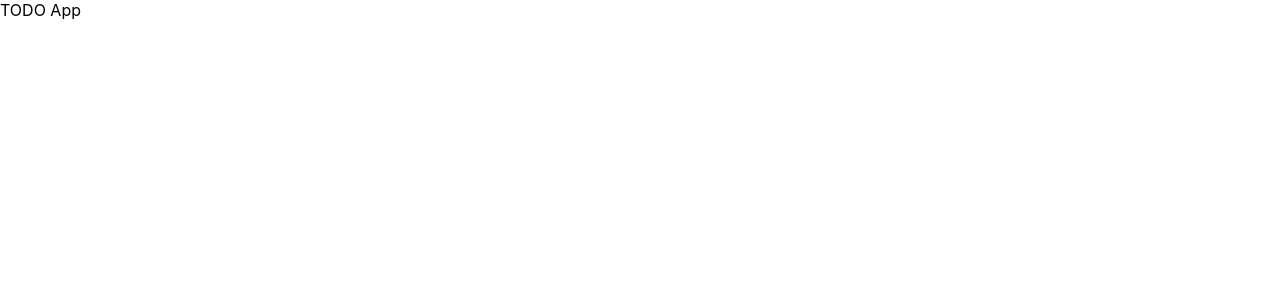
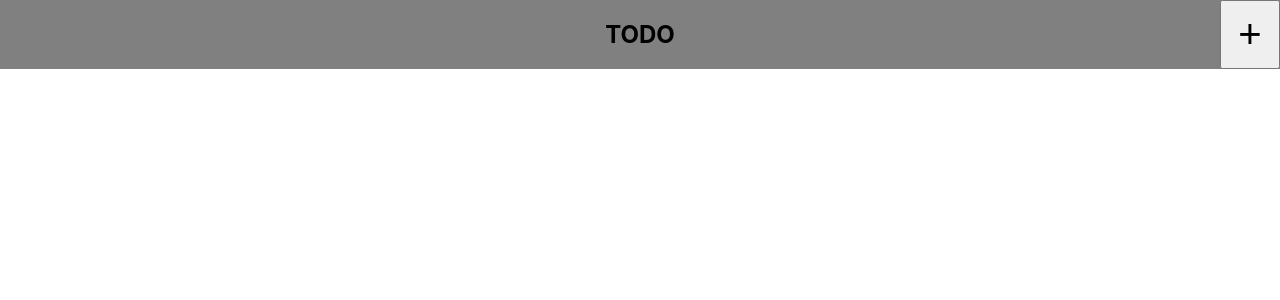
Before and after one commit to IagoBarboza/todo, a React (Create React App) app: page / in a window 1280 px wide. Shown: the top 300 px of the page. Built offline with nearby package versions, Linux system fonts and the light colour scheme.

Commit message:
feat: add a section

```diff
--- a/package.json
+++ b/package.json
@@ -13,7 +13,9 @@
     "react": "^18.1.0",
     "react-dom": "^18.1.0",
     "react-scripts": "5.0.1",
+    "styled-components": "^5.3.5",
     "typescript": "^4.7.2",
+    "uuid": "^8.3.2",
     "web-vitals": "^2.1.4"
   },
   "scripts": {
@@ -39,5 +41,9 @@
       "last 1 firefox version",
       "last 1 safari version"
     ]
+  },
+  "devDependencies": {
+    "@types/styled-components": "^5.1.25",
+    "@types/uuid": "^8.3.4"
   }
 }
--- a/src/App.tsx
+++ b/src/App.tsx
@@ -1,9 +1,15 @@
-function App() {
+import { useState } from "react";
+import { TodoContext, TodoSection } from "./common/TodoContext";
+import Header from "./Header";
+import Sections from "./Sections";
+
+export default function App() {
+  const [sections, setSections] = useState<TodoSection[]>([])
+
   return (
-    <div className="App">
-      TODO App
-    </div>
+    <TodoContext.Provider value={{ sections, setSections }}>
+      <Header />
+      <Sections />
+    </TodoContext.Provider>
   );
 }
-
-export default App;
--- /dev/null
+++ b/src/Header/index.tsx
@@ -0,0 +1,39 @@
+import { useContext } from 'react'
+import styled from 'styled-components'
+import { TodoContext } from '../common/TodoContext'
+import { v4 as uuidv4 } from 'uuid'
+
+const Container = styled.section`
+  position: relative;
+  display: flex;
+  flex-direction: column;
+  background: gray;
+`
+
+const Title = styled.h1`
+  text-align: center;
+`
+
+const AddButton = styled.button`
+  position: absolute;
+  right: 0px;
+  height: 100%;
+  width: 60px;
+  font-size: 40px;
+  cursor: pointer;
+`
+
+export default function Header (): JSX.Element {
+  const {setSections} = useContext(TodoContext)
+
+  function handleAddSection() {
+    setSections(currentSections => [...currentSections, { id: uuidv4(), description: 'New section', items: [] }])
+  }
+
+  return (
+    <Container>
+      <Title>TODO</Title>
+      <AddButton onClick={handleAddSection}>+</AddButton>
+    </Container>
+  )
+}
--- /dev/null
+++ b/src/Sections/Section/index.tsx
@@ -0,0 +1,21 @@
+import styled from 'styled-components'
+import { TodoSection } from '../../common/TodoContext'
+
+const Container = styled.section`
+  display: flex;
+  height: 60px;
+  padding: 10px;
+  align-items: center;
+  background: green;
+  &:hover {
+    cursor: pointer;
+  }
+`
+
+export default function Section ({id, description}: TodoSection): JSX.Element {
+  return (
+    <Container>
+      {description}
+    </Container>
+  )
+}
--- /dev/null
+++ b/src/Sections/index.tsx
@@ -0,0 +1,21 @@
+import { useContext } from 'react'
+import styled from 'styled-components'
+import { TodoContext } from '../common/TodoContext'
+import Section from './Section'
+
+const Container = styled.section`
+  display: flex;
+  flex-direction: column;
+`
+
+export default function Sections (): JSX.Element {
+  const { sections } = useContext(TodoContext)
+
+  return (
+    <Container>
+      {sections.map(section => (
+        <Section key={section.id} {...section} />
+      ))}
+    </Container>
+  )
+}
--- /dev/null
+++ b/src/common/TodoContext.ts
@@ -0,0 +1,22 @@
+import { createContext, Dispatch, SetStateAction, useContext } from 'react'
+
+export interface TodoItem {
+  id: string
+  description: string
+}
+
+export interface TodoSection {
+  id: string
+  description: string
+  items: TodoItem[]
+}
+
+export interface TodoContextProps {
+  sections: TodoSection[]
+  setSections: Dispatch<SetStateAction<TodoSection[]>>
+}
+
+// @ts-expect-error
+export const TodoContext = createContext<TodoContextProps>(null)
+
+export const useTodoContext = (): TodoContextProps => useContext(TodoContext)
```
Also changed, not shown: 1 other file (tests, documents, lock files or other folders).
